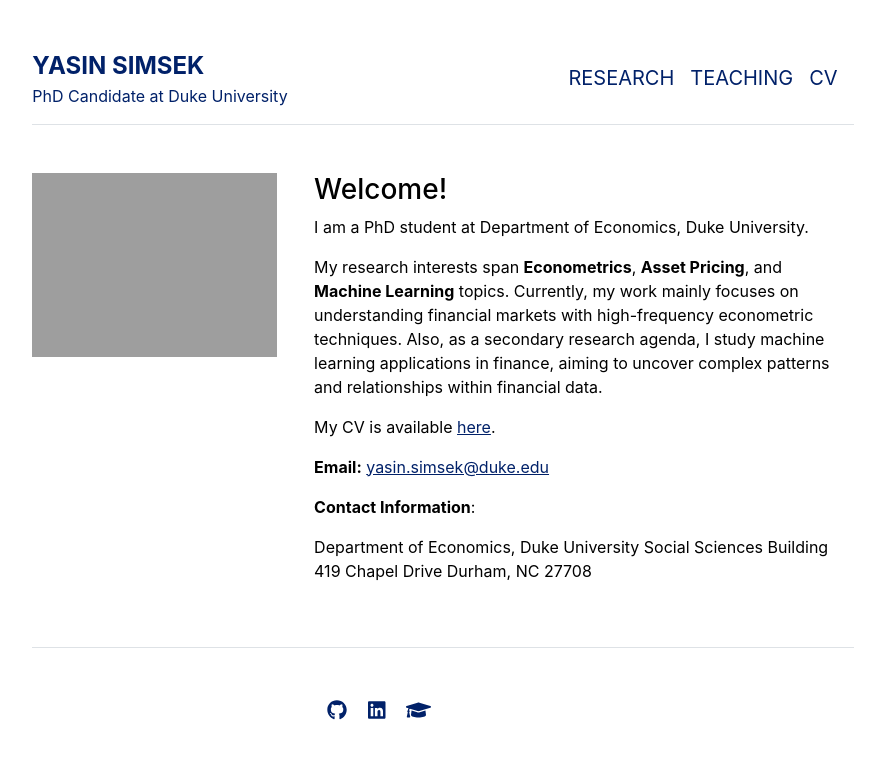
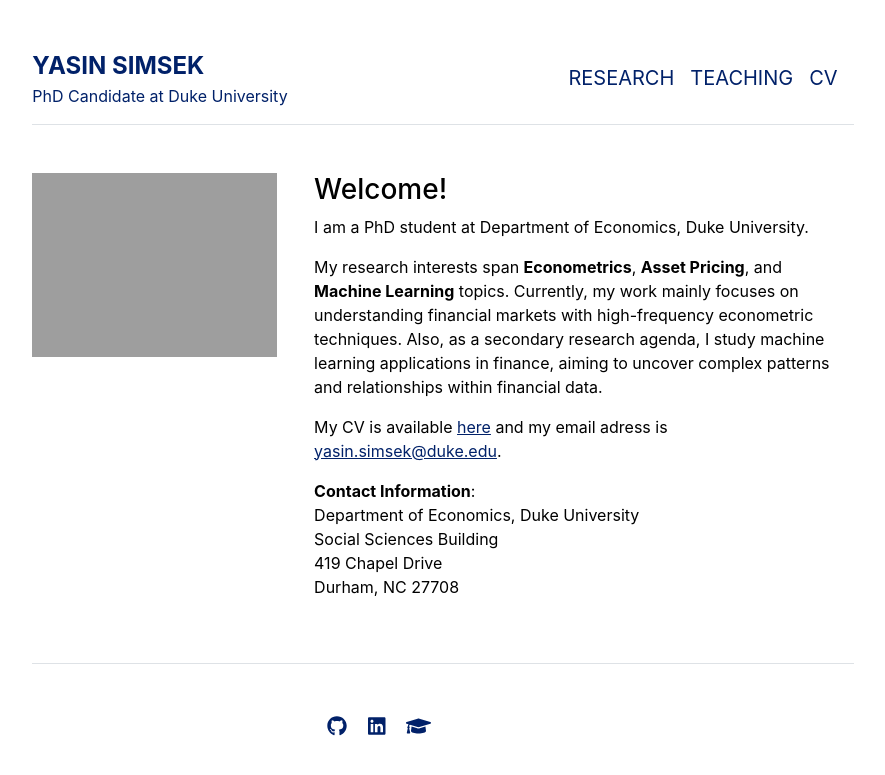
Before and after one commit to yasin-simsek/yasin-simsek.github.io, a Jekyll site: the page built from index.md, in a window 1280 px wide. Shown: the top 775 px of the page, without its empty margins (197-1082 px from the left). Built offline with Jekyll 4.4.1, drawn with Linux system fonts in a browser that asks for light colours.

Commit message:
minor fix

```diff
--- a/index.md
+++ b/index.md
@@ -8,12 +8,10 @@ I am a PhD student at Department of Economics, Duke University.
 
 My research interests span **Econometrics**, **Asset Pricing**, and **Machine Learning** topics. Currently, my work mainly focuses on understanding financial markets with high-frequency econometric techniques. Also, as a secondary research agenda, I study machine learning applications in finance, aiming to uncover complex patterns and relationships within financial data.
 
-My CV is available [here](assets/documents/yasin_simsek_resume.pdf).
+My CV is available [here](assets/documents/yasin_simsek_resume.pdf) and my email adress is [yasin.simsek@duke.edu](mailto:yasin.simsek@duke.edu).
 
-**Email:** [yasin.simsek@duke.edu](mailto:yasin.simsek@duke.edu)
 
 **Contact Information**:
-
 Department of Economics, Duke University
 Social Sciences Building
 419 Chapel Drive
```
